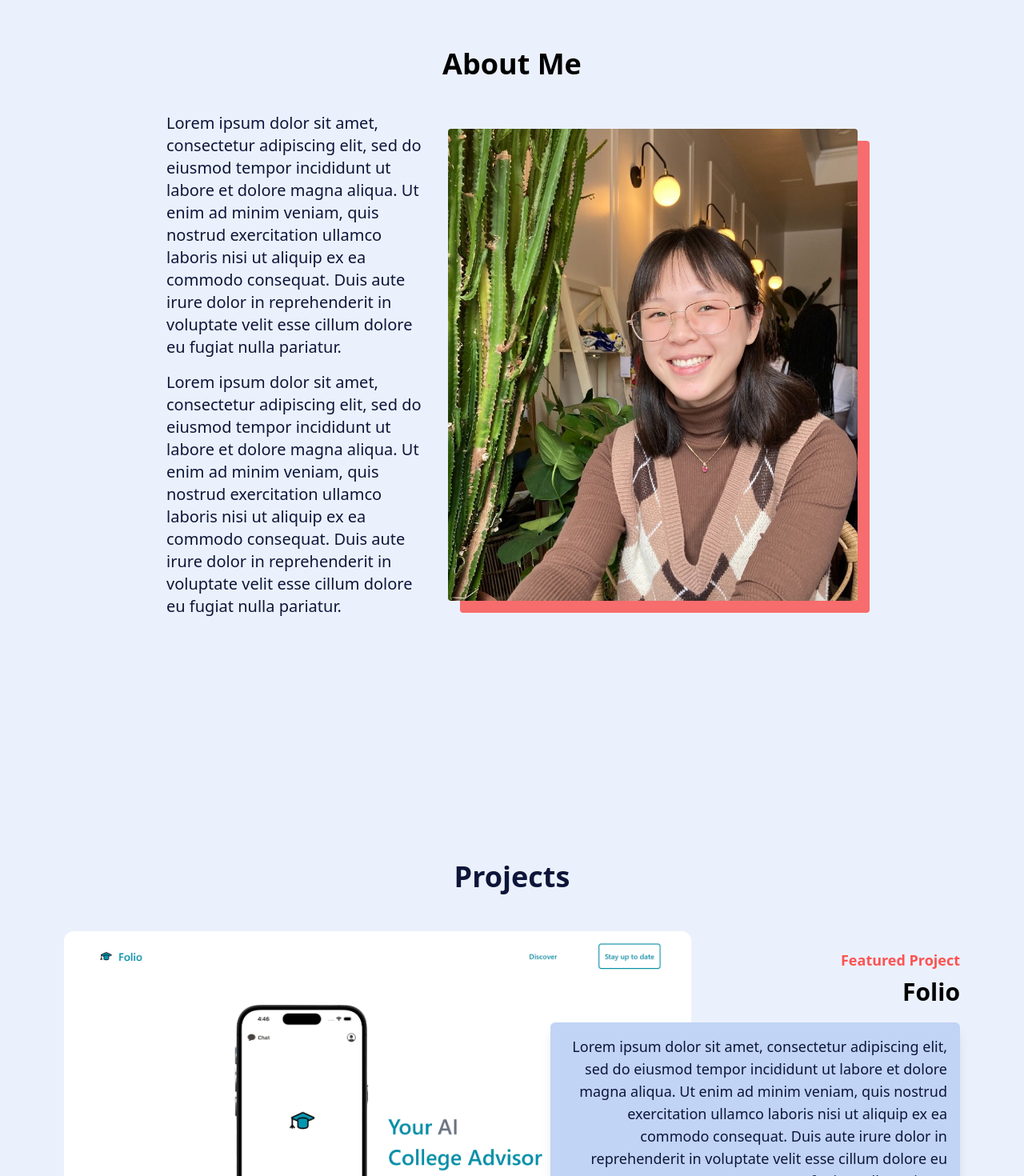
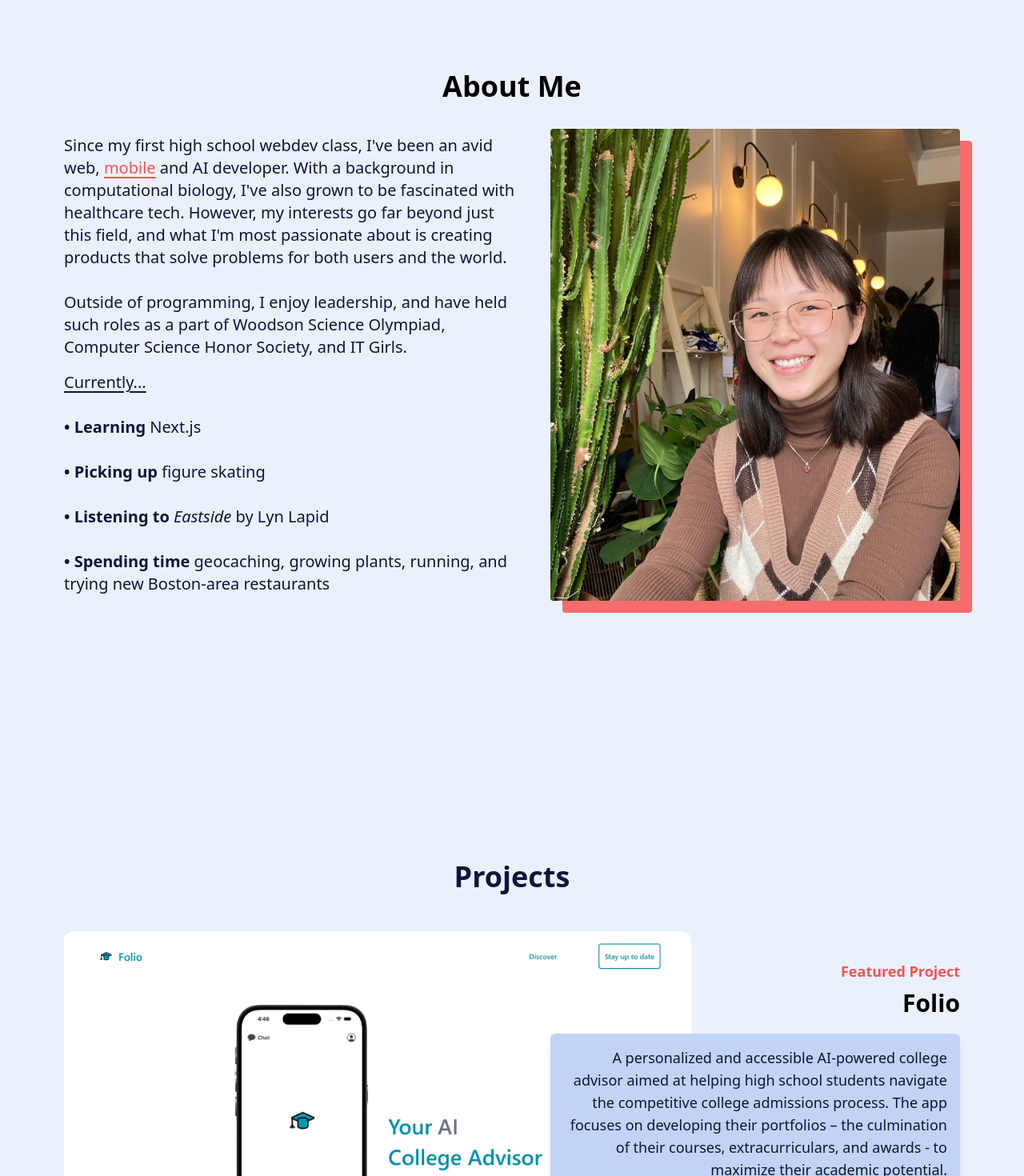
Before and after one commit to hap196/portfolio-website, a React (Vite) app: page / in a window 1280 px wide. Shown: the part 780-2250 px from the top of the page at 80% size. Built offline with nearby package versions, Linux system fonts and the light colour scheme.

Commit message:
change descriptions

```diff
--- a/src/components/About.jsx
+++ b/src/components/About.jsx
@@ -4,25 +4,47 @@ import ProfilePic from "../assets/profile_pic.jpg";
 const About = () => {
   return (
     <div className="w-screen h-screen flex items-center justify-center bg-lighter-blue dark:bg-navy">
-      <div className="text-center max-w-4xl mx-10 w-full px-4">
-        <h2 className="text-black text-4xl font-bold text-white dark:text-off-white mb-8">About Me</h2>
+      <div className="text-center max-w-6xl mx-4 w-full px-4">
+        <h2 className="text-black text-4xl font-bold text-white dark:text-off-white mb-8">
+          About Me
+        </h2>
         <div className="flex flex-col md:flex-row items-center justify-around gap-8">
           <div className="text-navy dark:text-light-blue text-xl text-left">
             <p className="py-2 ">
-              Lorem ipsum dolor sit amet, consectetur adipiscing elit, sed do
-              eiusmod tempor incididunt ut labore et dolore magna aliqua. Ut enim ad
-              minim veniam, quis nostrud exercitation ullamco laboris nisi ut
-              aliquip ex ea commodo consequat. Duis aute irure dolor in
-              reprehenderit in voluptate velit esse cillum dolore eu fugiat nulla
-              pariatur.
+              Since my first high school webdev class, I've been an avid web,{" "}
+              <a
+                href="https://www.congressionalappchallenge.us/21-va11/"
+                className="underline underline-offset-4 text-brighter-coral dark:text-coral"
+              >
+                mobile
+              </a>{" "}
+              and AI developer. With a background in computational biology, I've
+              also grown to be fascinated with healthcare tech. However, my interests
+              go far beyond just this field, and what I'm most passionate
+              about is creating products that solve problems for both users and
+              the world.
+              <br />
+              <br />
+              Outside of programming, I enjoy leadership, and have held such
+              roles as a part of Woodson Science Olympiad, Computer Science
+              Honor Society, and IT Girls.
             </p>
             <p className="py-2">
-              Lorem ipsum dolor sit amet, consectetur adipiscing elit, sed do
-              eiusmod tempor incididunt ut labore et dolore magna aliqua. Ut enim ad
-              minim veniam, quis nostrud exercitation ullamco laboris nisi ut
-              aliquip ex ea commodo consequat. Duis aute irure dolor in
-              reprehenderit in voluptate velit esse cillum dolore eu fugiat nulla
-              pariatur.
+              <span className="underline underline-offset-4">Currently...</span>
+              <br />
+              <br />
+              <b>• Learning</b> Next.js
+              <br />
+              <br />
+              <b>• Picking up</b> figure skating
+              <br />
+              <br />
+              <b>• Listening to</b>
+              <i> Eastside</i> by Lyn Lapid
+              <br />
+              <br />
+              <b>• Spending time</b> geocaching, growing plants, running, and
+              trying new Boston-area restaurants
             </p>
           </div>
           <img
--- a/src/components/AntibodyUROP.jsx
+++ b/src/components/AntibodyUROP.jsx
@@ -1,6 +1,6 @@
 import React from "react";
 import MotifImage from "../assets/antibodymotif.png";
-import { FaGithub, FaExternalLinkAlt } from "react-icons/fa";
+import { FaGithub } from "react-icons/fa";
 
 const AntibodyUROP = () => {
   return (
@@ -19,36 +19,37 @@ const AntibodyUROP = () => {
             </h3>
             <div className="bg-blue-900 p-4 my-3 max-w-lg rounded-md shadow-lg shadow-black bg-light-blue-2 dark:bg-dark-blue">
               <p className="text-lg text-navy dark:text-light-blue">
-                Lorem ipsum dolor sit amet, consectetur adipiscing elit, sed do
-                eiusmod tempor incididunt ut labore et dolore magna aliqua. Ut
-                enim ad minim veniam, quis nostrud exercitation ullamco laboris
-                nisi ut aliquip ex ea commodo consequat. Duis aute irure dolor
-                in reprehenderit in voluptate velit esse cillum dolore eu fugiat
-                nulla pariatur.
+                An analysis of antibody-antigen interactions to identify common
+                motifs to train an ML model. Given an antigen, the model
+                predicts the corresponding antibody, a tool that can be used to
+                design effective vaccines early in a pandemic. Motifs include
+                structural traits and sequence data. Conducted
+                under the{" "}
+                <a href="https://www.deboramarkslab.com/" className="underline underline-offset-4 text-brighter-coral text-coral">Marks Lab</a>.
               </p>
             </div>
             <div className="flex justify-center lg:justify-end space-x-2 mt-4 text-md font-semibold text-navy dark:text-light-blue">
               <span className="px-3 py-1">Python</span>
-              <span className="px-3 py-1">Numpy</span>
-              <span className="pl-3 py-1">Pandas</span>
+              {/* <span className="px-3 py-1">Numpy</span>
+              <span className="pl-3 py-1">Pandas</span> */}
               <span className="pl-3 py-1">MatplotLib</span>
               <span className="pl-3 py-1">Jupyter Notebook</span>
             </div>
             <div className="flex justify-center lg:justify-end space-x-5 text-xl mt-4 text-navy dark:text-light-blue">
               <a
-                href="https://github.com"
+                href="https://github.com/hap196/antibody-motif-ml"
                 target="_blank"
-                className="hover:text-gray-300"
+                className="hover:text-brighter-coral dark:hover:text-coral"
               >
                 <FaGithub />
               </a>
-              <a
+              {/* <a
                 href="https://liveprojectlink.com"
                 target="_blank"
-                className="hover:text-gray-300"
+                className="hover:text-brighter-coral dark:hover:text-coral"
               >
                 <FaExternalLinkAlt />
-              </a>
+              </a> */}
             </div>
           </div>
         </div>
--- a/src/components/FolioApp.jsx
+++ b/src/components/FolioApp.jsx
@@ -19,12 +19,11 @@ const Folio = () => {
             </h3>
             <div className="bg-light-blue-2 dark:bg-dark-blue p-4 my-3 max-w-lg rounded-md shadow-lg shadow-black">
               <p className="text-lg text-navy dark:text-light-blue">
-                Lorem ipsum dolor sit amet, consectetur adipiscing elit, sed do
-                eiusmod tempor incididunt ut labore et dolore magna aliqua. Ut
-                enim ad minim veniam, quis nostrud exercitation ullamco laboris
-                nisi ut aliquip ex ea commodo consequat. Duis aute irure dolor
-                in reprehenderit in voluptate velit esse cillum dolore eu fugiat
-                nulla pariatur.
+                A personalized and accessible AI-powered college advisor aimed
+                at helping high school students navigate the competitive college
+                admissions process. The app focuses on developing their
+                portfolios – the culmination of their courses, extracurriculars,
+                and awards - to maximize their academic potential.
               </p>
             </div>
             <div className="flex justify-center lg:justify-end space-x-2 mt-4 text-md font-semibold text-navy dark:text-light-blue">
@@ -34,16 +33,16 @@ const Folio = () => {
             </div>
             <div className="flex justify-center lg:justify-end space-x-5 text-xl mt-4 text-navy dark:text-light-blue">
               <a
-                href="https://github.com"
+                href="https://github.com/hap196/folio-app"
                 target="_blank"
-                className="hover:text-gray-300"
+                className="hover:text-brighter-coral dark:hover:text-coral"
               >
                 <FaGithub />
               </a>
               <a
-                href="https://liveprojectlink.com"
+                href="https://youtu.be/nptzYukaxPo"
                 target="_blank"
-                className="hover:text-gray-300"
+                className="hover:text-brighter-coral dark:hover:text-coral"
               >
                 <FaExternalLinkAlt />
               </a>
--- a/src/components/Navbar.jsx
+++ b/src/components/Navbar.jsx
@@ -31,7 +31,7 @@ const Navbar = () => {
   };
 
   return (
-    <nav className="fixed top-0 left-0 sm:px-10 md:px-10 lg:px-20 xl:px-20 w-full z-20 flex justify-between items-center px-10 py-6 text-xl dark:text-light-blue text-navy bg-lighter-blue dark:bg-navy">
+    <nav className="fixed top-0 left-0 sm:px-10 md:px-10 lg:px-20 xl:px-20 w-full z-20 flex justify-between items-center px-10 py-4 text-xl dark:text-light-blue text-navy bg-lighter-blue dark:bg-navy">
       <div className="py-2">
         <a href="#Home" className="py-2 hover:text-brighter-coral dark:hover:text-coral">
           Home
--- a/src/components/ProjectCard.jsx
+++ b/src/components/ProjectCard.jsx
@@ -9,18 +9,18 @@ const ProjectCard = ({
   liveLink,
 }) => {
   return (
-    <div className="bg-light-blue-2 dark:bg-dark-blue text-white p-4 rounded-lg shadow-md w-full">
+    <div className="bg-light-blue-2 dark:bg-dark-blue text-white p-4 rounded-lg shadow-md w-full hover:-translate-y-3">
       <div className="flex justify-between items-center mb-4">
         <FaFolder className="text-brighter-coral dark:text-coral" size={32} />
         <div className="flex space-x-5 text-navy dark:text-light-blue">
           {githubLink && (
             <a href={githubLink} target="_blank" rel="noopener noreferrer">
-              <FaGithub className="hover:text-gray-300" size={28} />
+              <FaGithub className="hover:text-brighter-coral dark:hover:text-coral" size={28} />
             </a>
           )}
           {liveLink && (
             <a href={liveLink} target="_blank" rel="noopener noreferrer">
-              <FaExternalLinkAlt className="hover:text-gray-300" size={28} />
+              <FaExternalLinkAlt className="hover:text-brighter-coral dark:hover:text-coral" size={28} />
             </a>
           )}
         </div>
--- a/src/components/ProjectGallery.jsx
+++ b/src/components/ProjectGallery.jsx
@@ -5,8 +5,7 @@ const ProjectGallery = () => {
   const projects = [
     {
       title: "Folio Landing Page",
-      description:
-        "Building a custom multisite compatible WordPress plugin to build,global search with Algolia.",
+      description: "Simple website to introduce my startup.",
       techStack: ["React", "Tailwind", "HTML"],
       githubLink: "https://github.com/hap196/folio-landing-page",
       liveLink: "https://folio-ai-website.vercel.app/",
@@ -14,15 +13,15 @@ const ProjectGallery = () => {
     {
       title: "Flood Vulnerability Prediction",
       description:
-        "Duis aute irure dolor in reprehenderit in voluptate velit esse cillum dolore eu fugiat nulla pariatur.",
+        "An ML model to identify regions highly vulnerable to flooding based on geographic features.",
       techStack: ["Scikit-learn", "Tensorflow", "ArcGIS"],
       githubLink: "https://github.com/flood-prediction",
-      liveLink: "",
+      liveLink: "../../public/flood-prediction.pdf",
     },
     {
       title: "Personal Website",
       description:
-      "Duis aute irure dolor in reprehenderit in voluptate velit esse cillum dolore eu fugiat nulla pariatur.",
+        "All about me!",
       techStack: ["React", "Tailwind", "HTML"],
       githubLink: "https://github.com/hap196/personal-website",
       liveLink: "https://hpan.dev",
@@ -30,15 +29,22 @@ const ProjectGallery = () => {
     {
       title: "Folio Full-Stack Website (Coming Soon!)",
       description:
-        "Duis aute irure dolor in reprehenderit in voluptate velit esse cillum dolore eu fugiat nulla pariatur.",
-      techStack: ["React", "Express.js", "MongoDB", "Node.js", "Firebase", "Tailwind"],
+        "Desktop version for the complementary Folio app.",
+      techStack: [
+        "React",
+        "Express.js",
+        "MongoDB",
+        "Node.js",
+        "Firebase",
+        "Tailwind",
+      ],
       githubLink: "https://github.com/hap196/folio-website",
       liveLink: "",
     },
     {
       title: "StockX Price Predictor (Coming Soon!)",
       description:
-        "Duis aute irure dolor in reprehenderit in voluptate velit esse cillum dolore eu fugiat nulla pariatur.",
+        "AI model to predict StockX product prices using time series analysis and clustering algorithms.",
       techStack: ["Python", "Scikit-learn", "Tensorflow"],
       githubLink: "https://github.com/hap196/aim-labs-2024",
       liveLink: "",
```
Also changed, not shown: src/components/AtlasUROP.jsx (+13 -10 lines), src/components/Home.jsx (+31 -2 lines), 1 other file (tests, documents, lock files or other folders).
